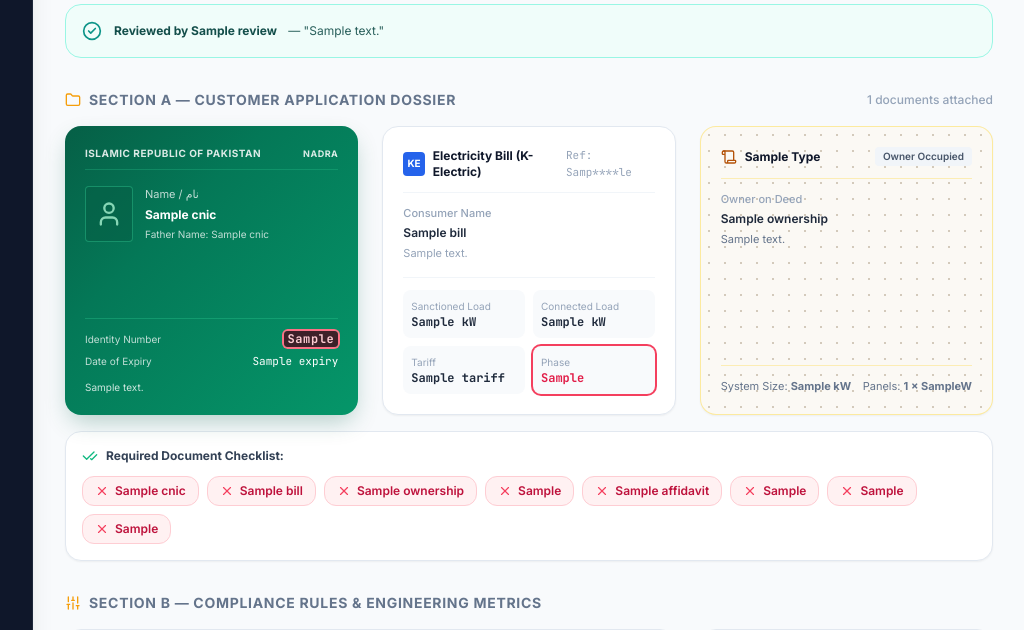
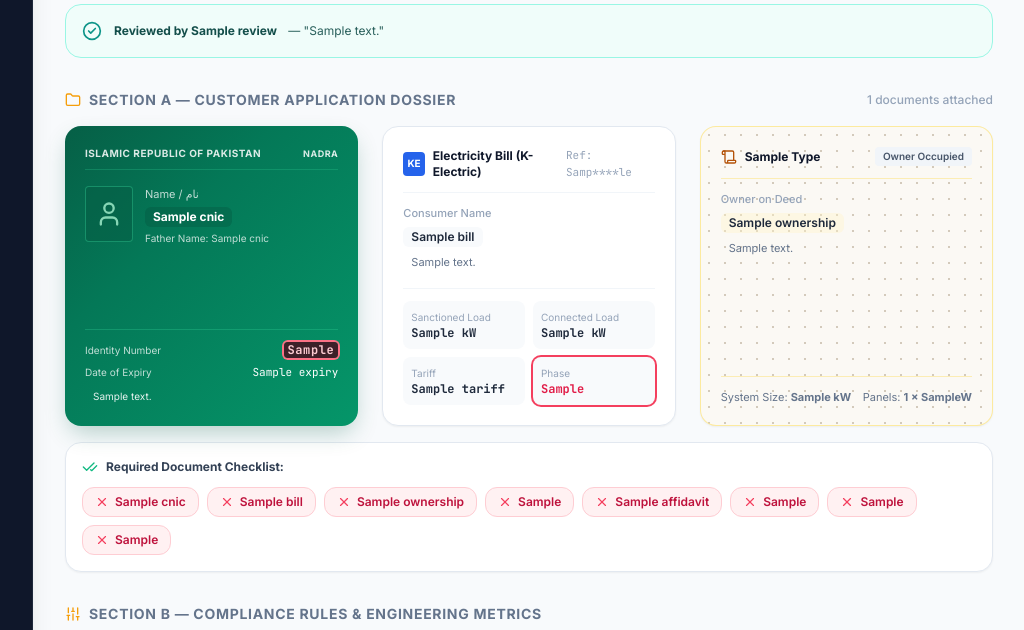
Before and after one commit to JeffCorpInc/Net-Billing-Autopilot, a FastAPI app: template templates/case.html in a window 1280 px wide. Shown: the part 440-1070 px from the top of the page, without its empty margins (255-1279 px from the left). Run offline with FastAPI, Linux system fonts and the light colour scheme; the template is opened without the code that fills it: most values are stand-ins (such as "Sample title", 1, 10 or a date in 2020); some libraries are stand-ins or nearby versions; some web fonts are replaced.

Commit message:
Polish cross-document hover highlights and unwrap addresses on case cards

```diff
--- a/templates/case.html
+++ b/templates/case.html
@@ -188,7 +188,7 @@
             </div>
             <div class="space-y-1 min-w-0">
               <div class="text-[11px] opacity-75">Name / نام</div>
-              <div id="cross-name-cnic" class="cross-doc-name text-xs font-bold truncate transition-all duration-200 {% if l1_res and l1_res.status == 'FAIL' %}border-l-4 border-rose-300 bg-rose-950/60 px-1.5 py-0.5 rounded{% elif l1_res and l1_res.status == 'PASS' %}border-l-4 border-emerald-300 bg-emerald-900/50 px-1.5 py-0.5 rounded{% endif %}" title="{{ l1_res.detail if l1_res else 'Applicant CNIC name' }}">
+              <div id="cross-name-cnic" class="cross-doc-name inline-block w-fit max-w-full text-xs font-bold px-2 py-0.5 rounded-md cursor-pointer transition-all duration-200 {% if l1_res and l1_res.status == 'FAIL' %}border-l-4 border-rose-300 bg-rose-950/60{% elif l1_res and l1_res.status == 'PASS' %}border-l-4 border-emerald-300 bg-emerald-900/50{% else %}bg-emerald-900/30{% endif %}" title="{{ l1_res.detail if l1_res else 'Applicant CNIC name' }}">
                 {{ pack.cnic.name }}
               </div>
               <div class="text-[10px] opacity-75">Father Name: {{ pack.cnic.father_name }}</div>
@@ -207,7 +207,7 @@
             <span class="text-[10px] opacity-75">Date of Expiry</span>
             <span class="font-mono {% if is_expired %}text-rose-200 font-bold{% endif %}">{{ pack.cnic.expiry }}</span>
           </div>
-          <div class="pt-1 text-[10px] opacity-80 truncate cross-doc-addr {% if l2_res and l2_res.status == 'FAIL' %}border-l-2 border-rose-300 pl-1 text-rose-200{% elif l2_res and l2_res.status == 'PASS' %}border-l-2 border-emerald-300 pl-1{% endif %}" id="cross-addr-cnic" title="{{ l2_res.detail if l2_res else 'CNIC Address' }}">
+          <div class="pt-1 text-[10px] opacity-90 leading-snug cross-doc-addr px-2 py-0.5 rounded-md cursor-pointer transition-all duration-200 {% if l2_res and l2_res.status == 'FAIL' %}border-l-2 border-rose-300 text-rose-200 bg-rose-950/40{% elif l2_res and l2_res.status == 'PASS' %}border-l-2 border-emerald-300 bg-emerald-900/30{% endif %}" id="cross-addr-cnic" title="{{ l2_res.detail if l2_res else 'CNIC Address' }}">
             {{ pack.cnic.address }}
           </div>
         </div>
@@ -227,12 +227,12 @@
             <span class="font-mono text-[11px] text-slate-400">Ref: {{ pack.bill.reference_no[:4] }}****{{ pack.bill.reference_no[-2:] }}</span>
           </div>
 
-          <div class="mt-3 space-y-1 text-xs">
+          <div class="mt-3 space-y-1.5 text-xs">
             <div class="text-[11px] text-slate-400 font-medium">Consumer Name</div>
-            <div id="cross-name-bill" class="cross-doc-name font-semibold text-slate-800 dark:text-slate-100 transition-all duration-200 {% if l1_res and l1_res.status == 'FAIL' %}border-l-4 border-rose-500 bg-rose-50 dark:bg-rose-950/40 px-1.5 py-0.5 rounded text-rose-700 dark:text-rose-300{% elif l1_res and l1_res.status == 'PASS' %}border-l-4 border-emerald-500 bg-emerald-50 dark:bg-emerald-950/30 px-1.5 py-0.5 rounded{% endif %}" title="{{ l1_res.detail if l1_res else 'Bill Consumer Name' }}">
+            <div id="cross-name-bill" class="cross-doc-name inline-block w-fit max-w-full font-semibold text-slate-800 dark:text-slate-100 px-2 py-0.5 rounded-md cursor-pointer transition-all duration-200 {% if l1_res and l1_res.status == 'FAIL' %}border-l-4 border-rose-500 bg-rose-50 dark:bg-rose-950/40 text-rose-700 dark:text-rose-300{% elif l1_res and l1_res.status == 'PASS' %}border-l-4 border-emerald-500 bg-emerald-50 dark:bg-emerald-950/30{% else %}bg-slate-50 dark:bg-slate-800/50{% endif %}" title="{{ l1_res.detail if l1_res else 'Bill Consumer Name' }}">
               {{ pack.bill.consumer_name }}
             </div>
-            <div id="cross-addr-bill" class="cross-doc-addr text-[11px] text-slate-400 truncate mt-1 transition-all duration-200 {% if l2_res and l2_res.status == 'FAIL' %}border-l-2 border-rose-500 pl-1 text-rose-600 dark:text-rose-400{% elif l2_res and l2_res.status == 'PASS' %}border-l-2 border-emerald-500 pl-1{% endif %}" title="{{ l2_res.detail if l2_res else 'Bill Address' }}">
+            <div id="cross-addr-bill" class="cross-doc-addr text-[11px] text-slate-500 dark:text-slate-400 leading-snug px-2 py-0.5 rounded-md cursor-pointer transition-all duration-200 {% if l2_res and l2_res.status == 'FAIL' %}border-l-2 border-rose-500 text-rose-600 dark:text-rose-400 bg-rose-50/50 dark:bg-rose-950/30{% elif l2_res and l2_res.status == 'PASS' %}border-l-2 border-emerald-500{% endif %}" title="{{ l2_res.detail if l2_res else 'Bill Address' }}">
               {{ pack.bill.address }}
             </div>
           </div>
@@ -281,12 +281,12 @@
             {% endif %}
           </div>
 
-          <div class="mt-3 space-y-1 text-xs">
+          <div class="mt-3 space-y-1.5 text-xs">
             <div class="text-[11px] text-slate-400 font-medium">Owner on Deed</div>
-            <div id="cross-name-deed" class="cross-doc-name font-semibold text-slate-800 dark:text-slate-100 transition-all duration-200 {% if not pack.is_tenant and l1_res and l1_res.status == 'FAIL' %}border-l-4 border-rose-500 bg-rose-50 dark:bg-rose-950/40 px-1.5 py-0.5 rounded text-rose-700 dark:text-rose-300{% elif not pack.is_tenant and l1_res and l1_res.status == 'PASS' %}border-l-4 border-emerald-500 bg-emerald-50 dark:bg-emerald-950/30 px-1.5 py-0.5 rounded{% endif %}" title="{{ l1_res.detail if l1_res else 'Deed Owner Name' }}">
+            <div id="cross-name-deed" class="cross-doc-name inline-block w-fit max-w-full font-semibold text-slate-800 dark:text-slate-100 px-2 py-0.5 rounded-md cursor-pointer transition-all duration-200 {% if not pack.is_tenant and l1_res and l1_res.status == 'FAIL' %}border-l-4 border-rose-500 bg-rose-50 dark:bg-rose-950/40 text-rose-700 dark:text-rose-300{% elif not pack.is_tenant and l1_res and l1_res.status == 'PASS' %}border-l-4 border-emerald-500 bg-emerald-50 dark:bg-emerald-950/30{% else %}bg-amber-100/40 dark:bg-slate-800/50{% endif %}" title="{{ l1_res.detail if l1_res else 'Deed Owner Name' }}">
               {{ pack.ownership.owner_name }}
             </div>
-            <div id="cross-addr-deed" class="cross-doc-addr text-[11px] text-slate-500 dark:text-slate-400 mt-1 transition-all duration-200 {% if l2_res and l2_res.status == 'FAIL' %}border-l-2 border-rose-500 pl-1 text-rose-600 dark:text-rose-400{% elif l2_res and l2_res.status == 'PASS' %}border-l-2 border-emerald-500 pl-1{% endif %}" title="{{ l2_res.detail if l2_res else 'Deed Property Address' }}">
+            <div id="cross-addr-deed" class="cross-doc-addr text-[11px] text-slate-500 dark:text-slate-400 leading-snug px-2 py-0.5 rounded-md cursor-pointer transition-all duration-200 {% if l2_res and l2_res.status == 'FAIL' %}border-l-2 border-rose-500 text-rose-600 dark:text-rose-400 bg-rose-50/50 dark:bg-rose-950/30{% elif l2_res and l2_res.status == 'PASS' %}border-l-2 border-emerald-500{% endif %}" title="{{ l2_res.detail if l2_res else 'Deed Property Address' }}">
               {{ pack.ownership.property_address }}
             </div>
           </div>
```
Also changed, not shown: static/case.js (+30 -4 lines).
